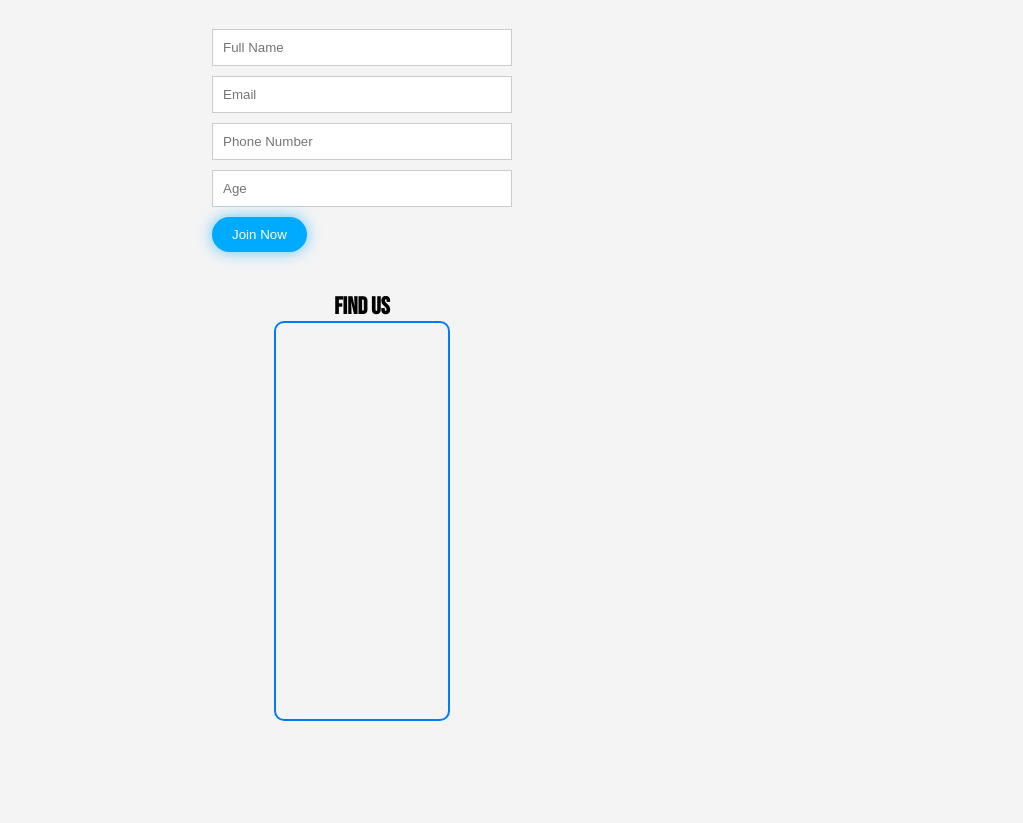
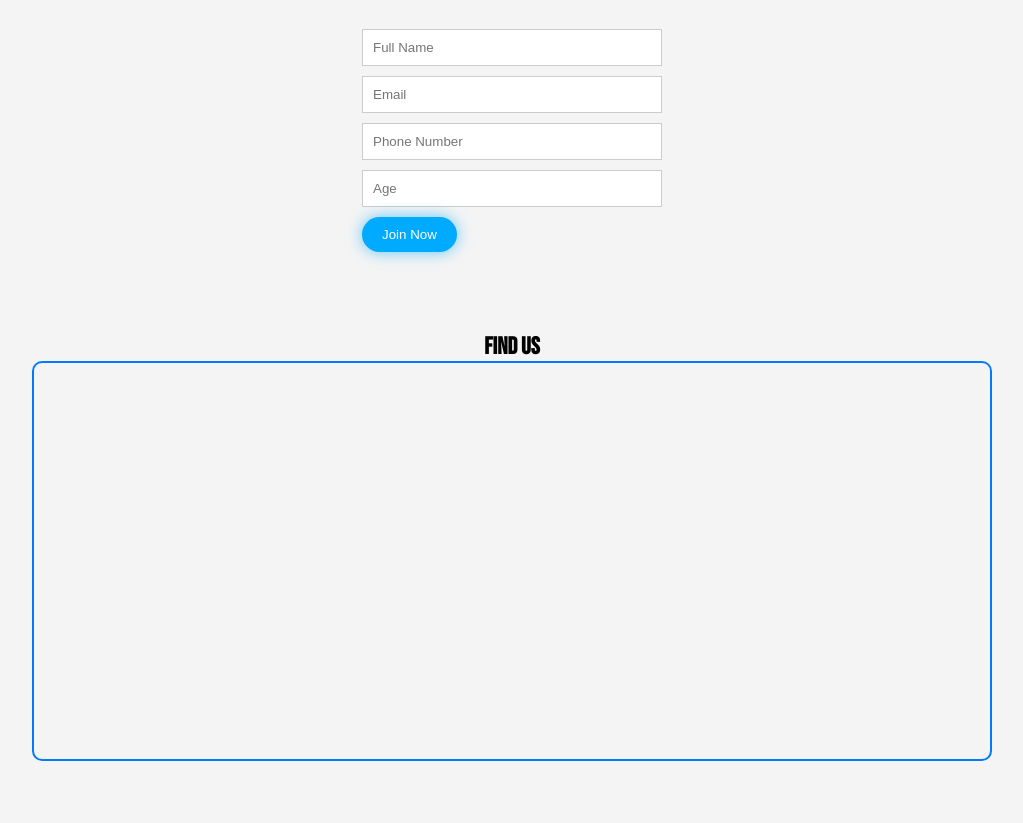
Before and after one commit to Bookie2323/real-gains-gym, a plain HTML site: page membership.html in a window 1280 px wide. Shown: the part 366-1189 px from the top of the page, without its empty margins (128-1151 px from the left). Drawn offline with nearby package versions, Linux system fonts and the light colour scheme.

Commit message:
Update membership.html

```diff
--- a/membership.html
+++ b/membership.html
@@ -34,11 +34,13 @@
       <input type="text" name="phone" placeholder="Phone Number" />
       <input type="number" name="age" placeholder="Age" />
       <button type="submit">Join Now</button>
-        <section id="map-section">
+    </form>
+  </section>
+   <section class="map-section">
+   <section id="map-section">
   <h2>Find Us</h2>
   <div id="map"></div>
-    </form>
-  </section>
+      </section>
 <div class="feature" data-aos="fade-up" data-aos-delay="200">...</div>
   <script src="js/form-validation.js"></script>
 </body>
```
